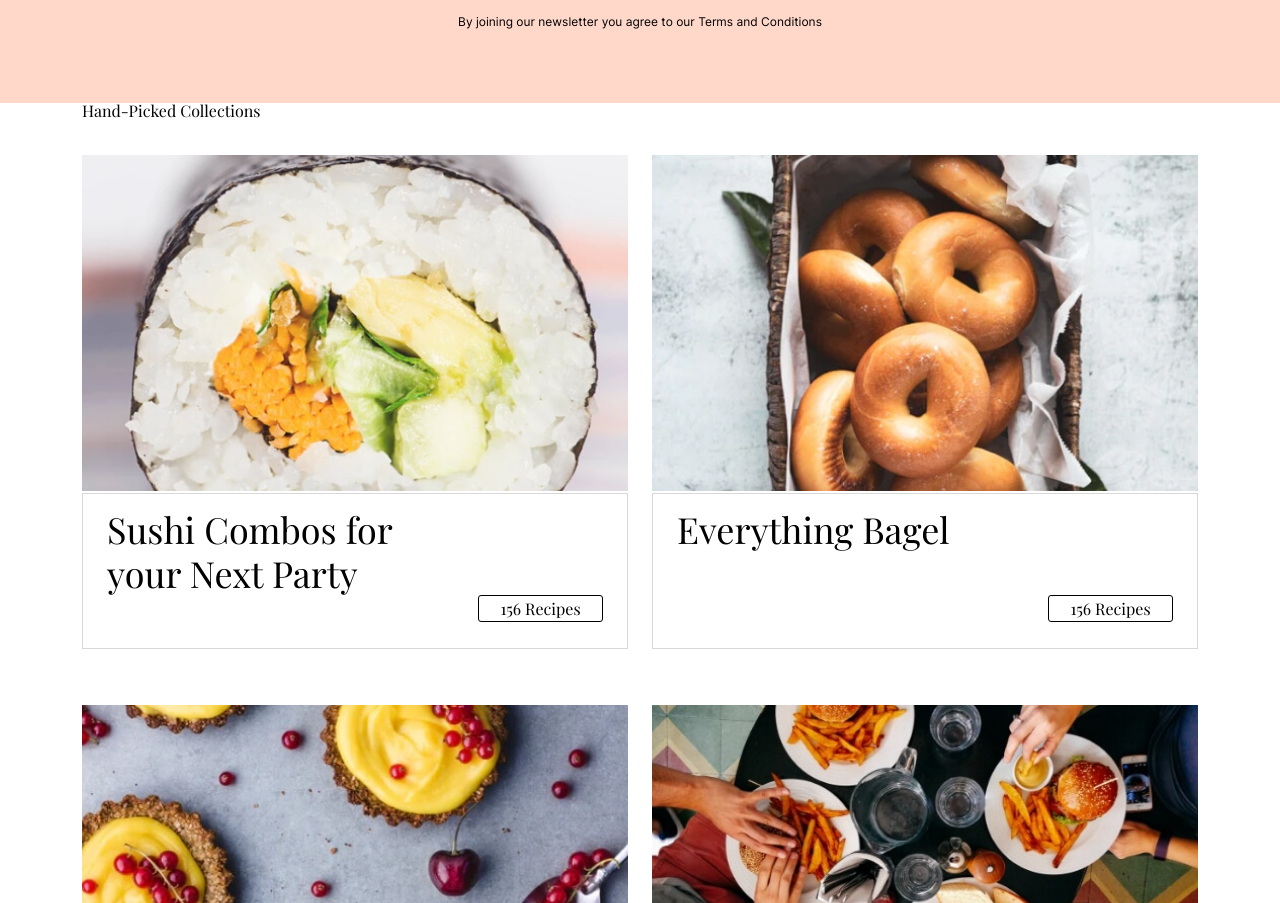
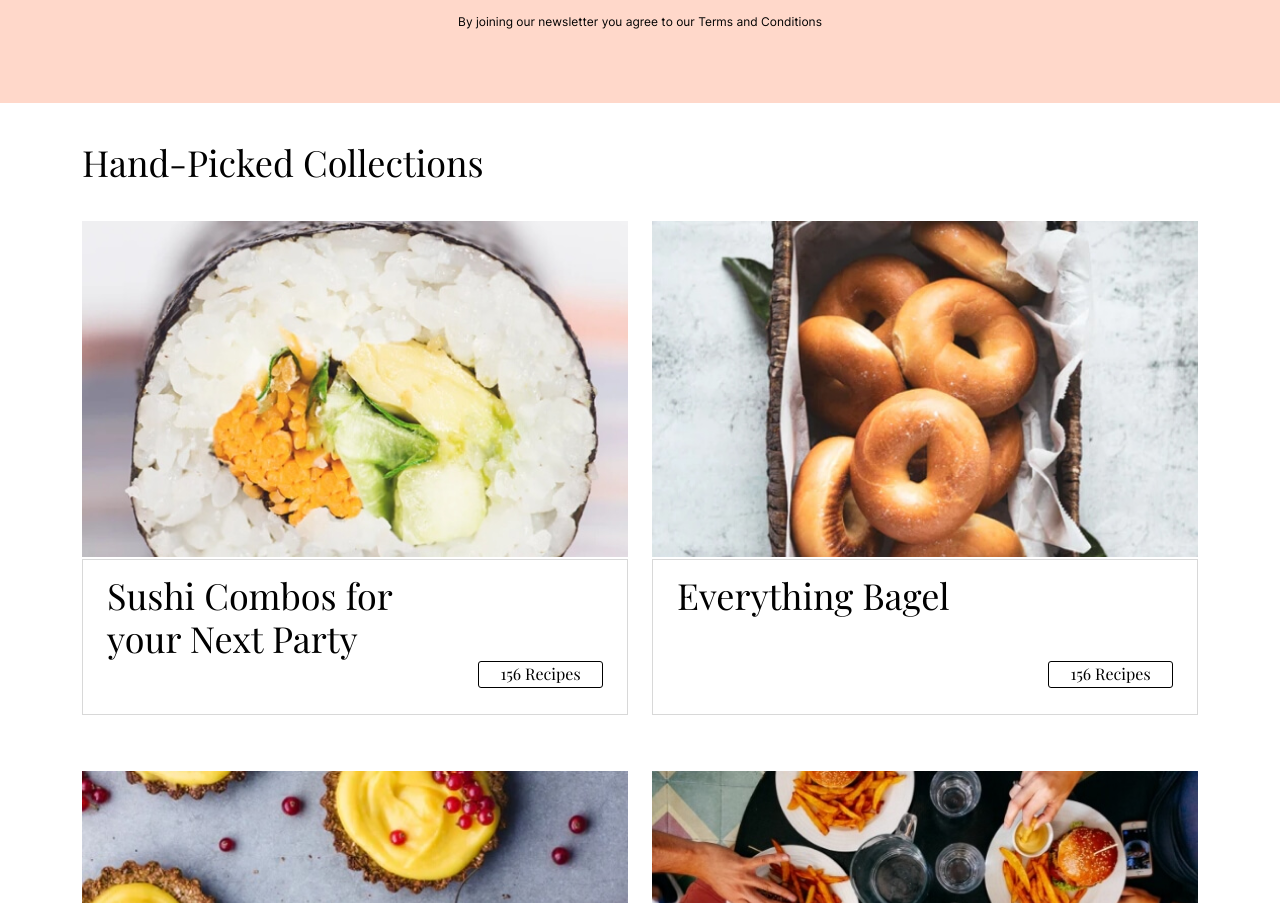
Before and after one commit to ngocdiepphan/html-css-training, a website built with Parcel: page practice-two/src/index.html in a window 1280 px wide. Shown: the part 2543-3446 px from the top of the page. Built offline with nearby package versions, Linux system fonts and the light colour scheme.

Commit message:
Update html of collection #120

```diff
--- a/practice-two/src/index.html
+++ b/practice-two/src/index.html
@@ -272,7 +272,7 @@
 
     <!-- START COLLECTIONS -->
     <section class="container collection">
-      <h3 class="introduce__title">Hand-Picked Collections</h3>
+      <h3 class="delicious__title">Hand-Picked Collections</h3>
       <ul class="collection__list">
         <!-- item 1 -->
         <li class="collection__item">
```
